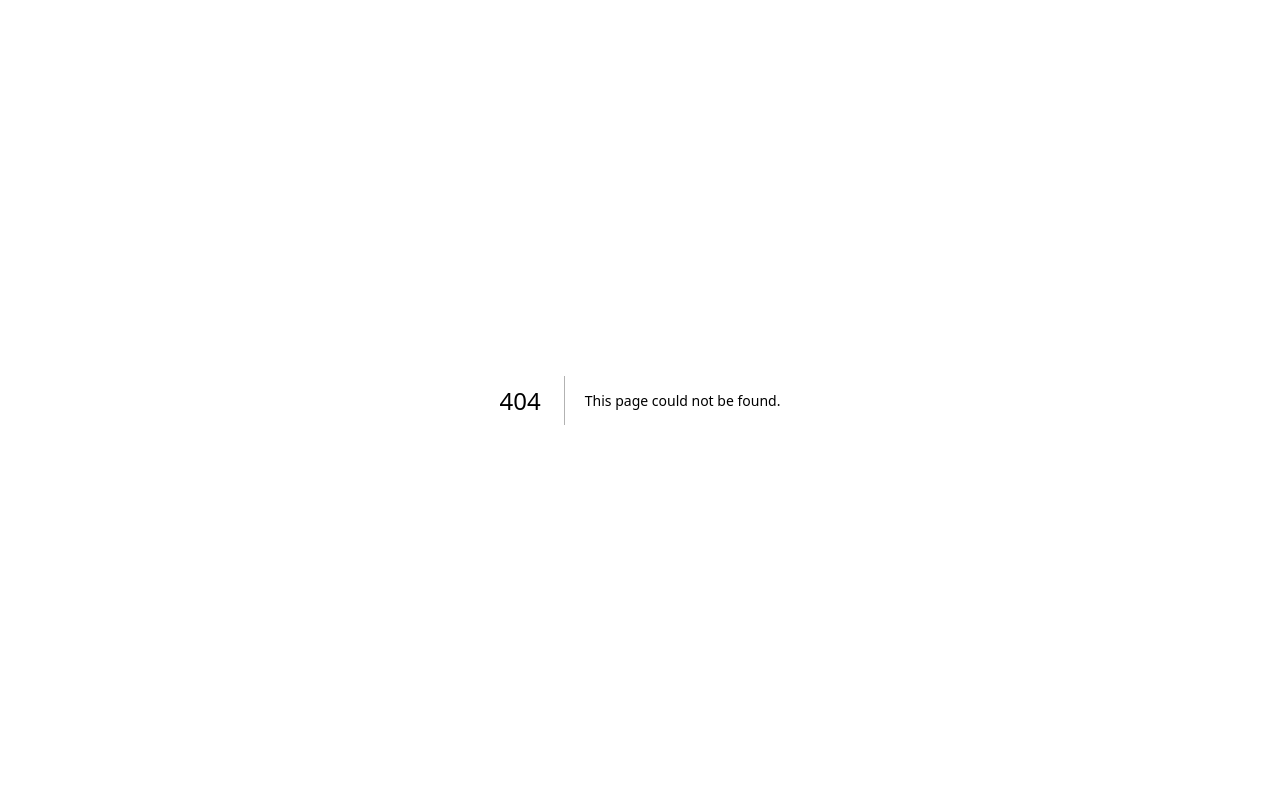
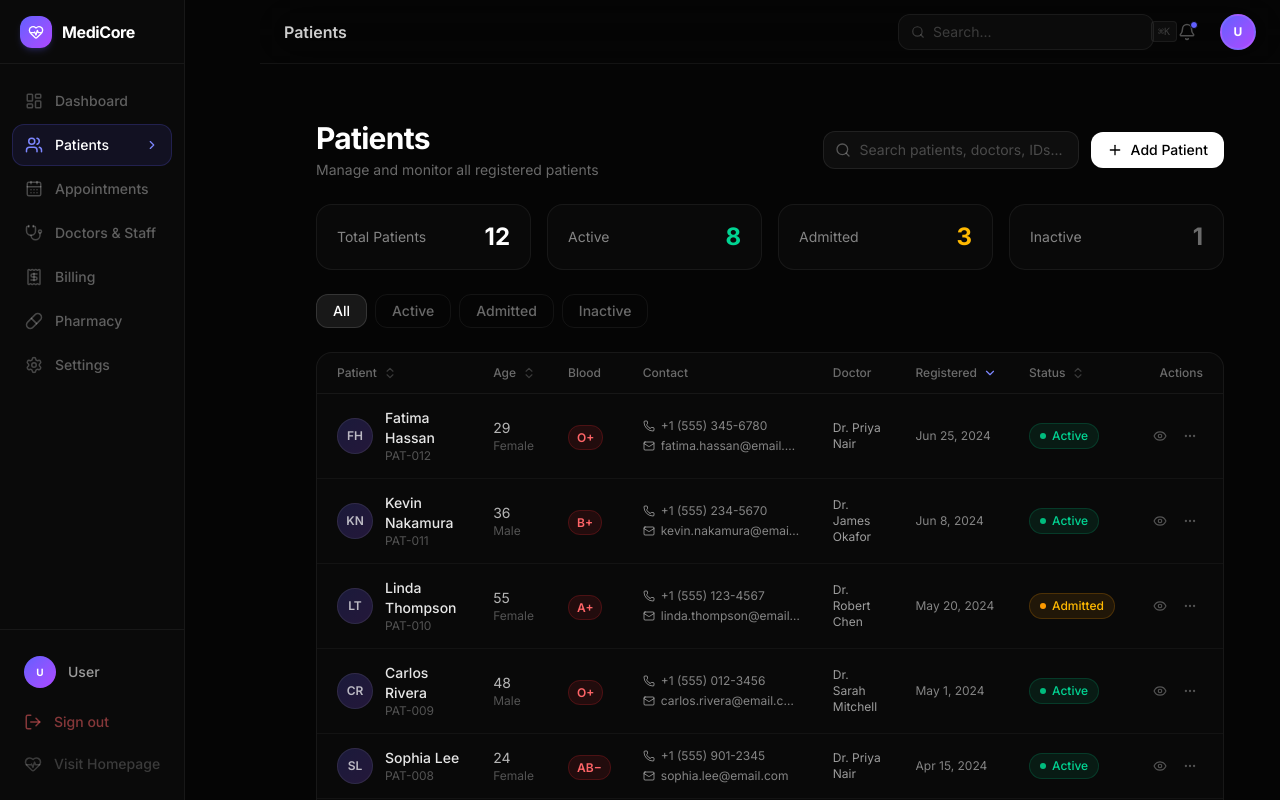
Before and after one commit to mbmugdho/hospital-management-system, a Next.js app: page /patients in a window 1280 px wide. Before the commit this address had no page. Shown: the top 800 px of the page. Built offline with nearby package versions, Linux system fonts and the light colour scheme; no server answers.

Commit message:
Phase 5: Add patients/page.tsx — wire header, stats, filters, and table

```diff
--- /dev/null
+++ b/src/app/(dashboard)/patients/page.tsx
@@ -0,0 +1,37 @@
+'use client'
+
+import { useState } from 'react'
+import PageHeader from '@/components/shared/PageHeader'
+import PatientStatBar from '@/components/patients/PatientStatBar'
+import PatientFilters from '@/components/patients/PatientFilters'
+import PatientTable from '@/components/patients/PatientTable'
+import type { FilterStatus } from '@/components/patients/PatientFilters'
+
+export default function PatientsPage() {
+  const [search, setSearch] = useState('')
+  const [filter, setFilter] = useState<FilterStatus>('All')
+
+  return (
+    <div className="min-h-screen bg-[#050505]">
+      <div className="p-6 lg:p-8 space-y-6 max-w-[1440px] mx-auto">
+        {/* Header */}
+        <PageHeader
+          title="Patients"
+          subtitle="Manage and monitor all registered patients"
+          searchValue={search}
+          onSearch={setSearch}
+          searchPlaceholder="Search patients, doctors, IDs..."
+        />
+
+        {/* Stat bar */}
+        <PatientStatBar />
+
+        {/* Filters */}
+        <PatientFilters active={filter} onChange={setFilter} />
+
+        {/* Table */}
+        <PatientTable search={search} filter={filter} />
+      </div>
+    </div>
+  )
+}
```
